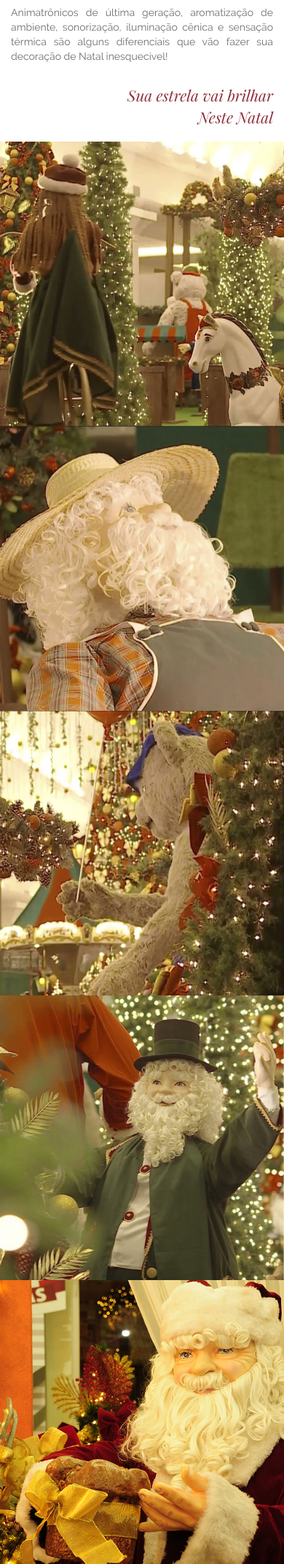
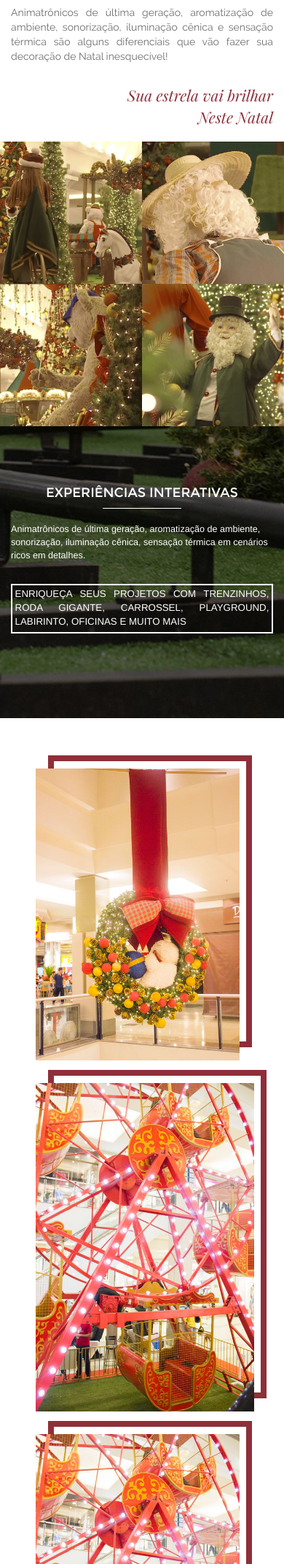
Before and after one commit to MoraesGil/christimas-cia, a PHP site: page /portifolio.php in a window 390 px wide. Shown: the part 310-2453 px from the top of the page at 73% size. Run offline with PHP 8.4, Linux system fonts and the light colour scheme; some libraries are stand-ins or nearby versions; some web fonts are replaced.

Commit message:
correções galeria responsivo

```diff
--- a/css/style.css
+++ b/css/style.css
@@ -1029,8 +1029,8 @@ input[type="file"] {
 @media only screen and (max-width : 480px) {
   /* Smartphone view: 1 tile */
   .box {
-    width: 100%;
-    padding-bottom: 100%;
+    width: 50%;
+    padding-bottom: 50%;
   }
 }
 @media only screen and (max-width : 650px) and (min-width : 481px) {
@@ -1043,8 +1043,8 @@ input[type="file"] {
 @media only screen and (max-width : 1050px) and (min-width : 651px) {
   /* Small desktop / ipad view: 3 tiles */
   .box {
-    width: 33.3%;
-    padding-bottom: 33.3%;
+    width: 25%;
+    padding-bottom: 25%;
   }
 }
 @media only screen and (max-width : 1290px) and (min-width : 1051px) {
--- a/index.php
+++ b/index.php
@@ -118,6 +118,8 @@
       <div class="col-md-6 hidden-xs hidden-sm">
         <div id="slide_noel" class="owl-carousel">
           <div><img  src="img/papai_noel.png" alt=""></div>
+          <div><img  src="img/papai_noel.png" alt=""></div>
+          <div><img  src="img/papai_noel.png" alt=""></div>
         </div>
       </div>
       <div class="col-md-6">
--- a/portifolio.php
+++ b/portifolio.php
@@ -37,9 +37,9 @@
 
 <section id="portfolio">
 
+  <?php foreach (range(1,16) as $index): ?>
 
-  <?php foreach (range(1,16) as $index): ?>
-    <div class="portfolio-masonry-item box">
+        <div class="portfolio-masonry-item box <?php echo $index>4 ? "hidden-xs":"" ?> <?php echo $index>4 ? "hidden-xs":"" ?>">
         <div class="innerContent">
           <img  src=<?php echo "img/portifolio/mini/img".$index.".jpg"; ?> alt="">
         </div>
@@ -61,7 +61,7 @@
     <div class="testimonials-area">
       <div class="container">
         <div class="row">
-        <div class="col-md-6 col-md-offset-3 col-xs-12">
+          <div class="col-md-6 col-md-offset-3 col-sm-6 col-sm-offset-3 col-xs-12">
             <div class="section-heading ">
               <h4>EXPERIÊNCIAS INTERATIVAS</h4>
               <div class="separador" style="background: #ffffff;"></div>
```
Lines whose indentation alone changed are shown as unchanged.
